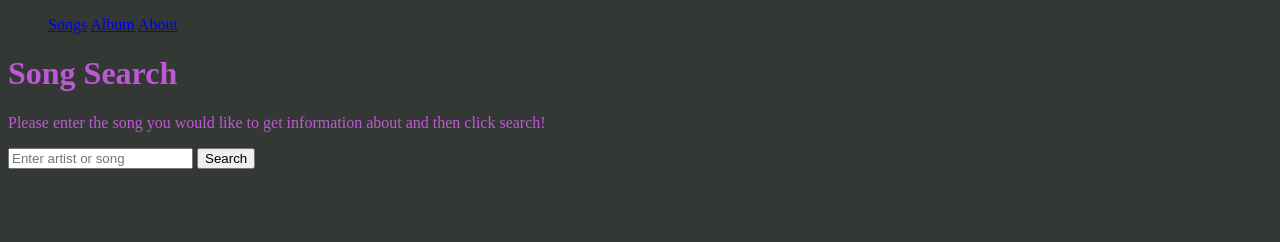
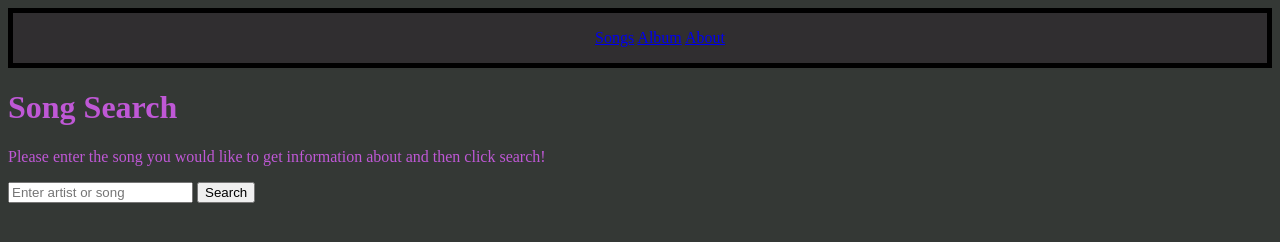
Before and after one commit to k7le-777/bunch-of-front-end-devs, a plain HTML site: page index.html in a window 1280 px wide. Drawn offline with nearby package versions, Linux system fonts and the light colour scheme.

Commit message:
added some styles

```diff
--- a/assets/css/style.css
+++ b/assets/css/style.css
@@ -8,6 +8,15 @@ body {
 	color: var(--color);
 }
 
+.nav {
+	display: flex;
+	flex-direction: column;
+	text-align: center;
+	gap: 16px;
+	border: 5px solid black; /* [WARN] ADDED FOR TESTING PURPOSES THIS IS NOT PART OF THE STYLE */
+	background: #302e30;
+}
+
 #output {
-	border: 1px red;
+	border: 5px red;
 }
```
